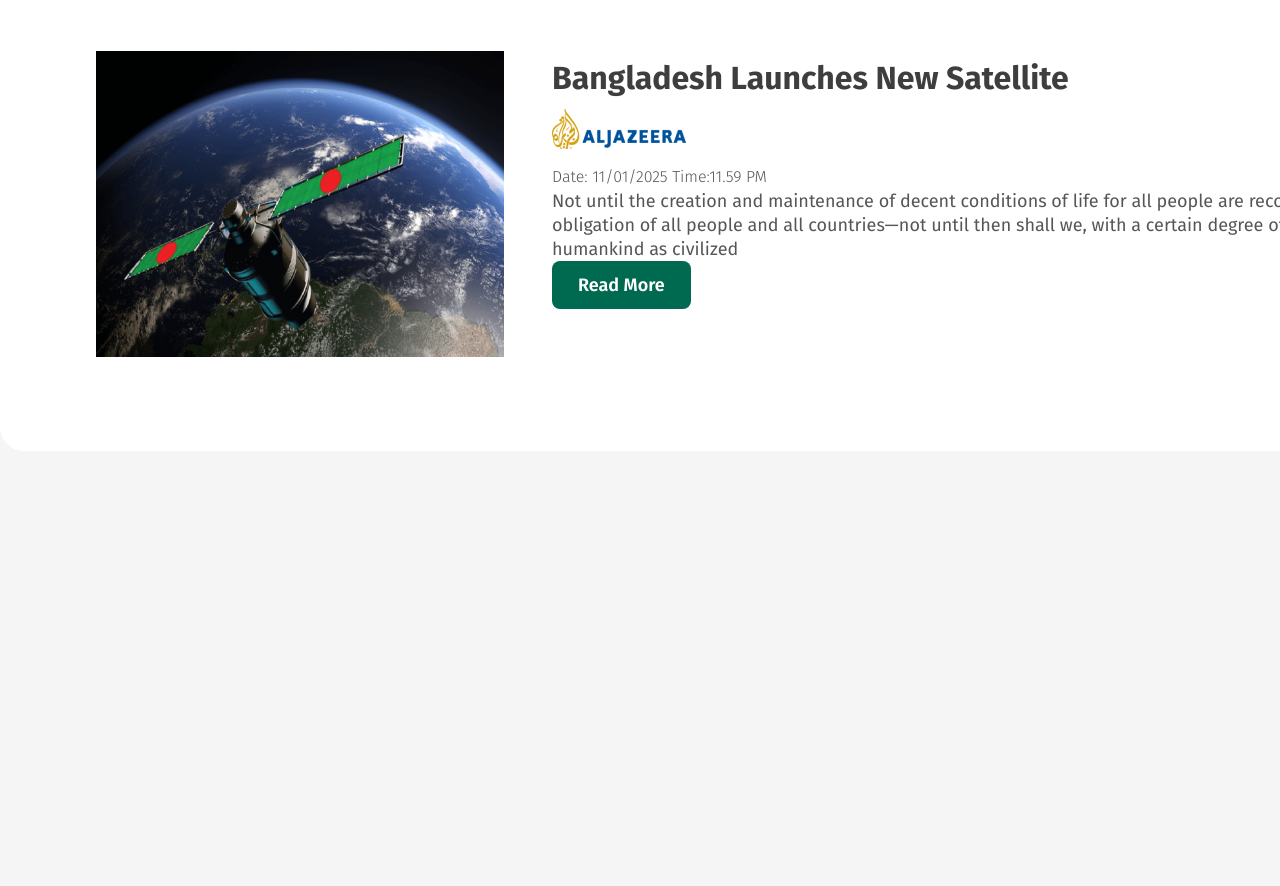
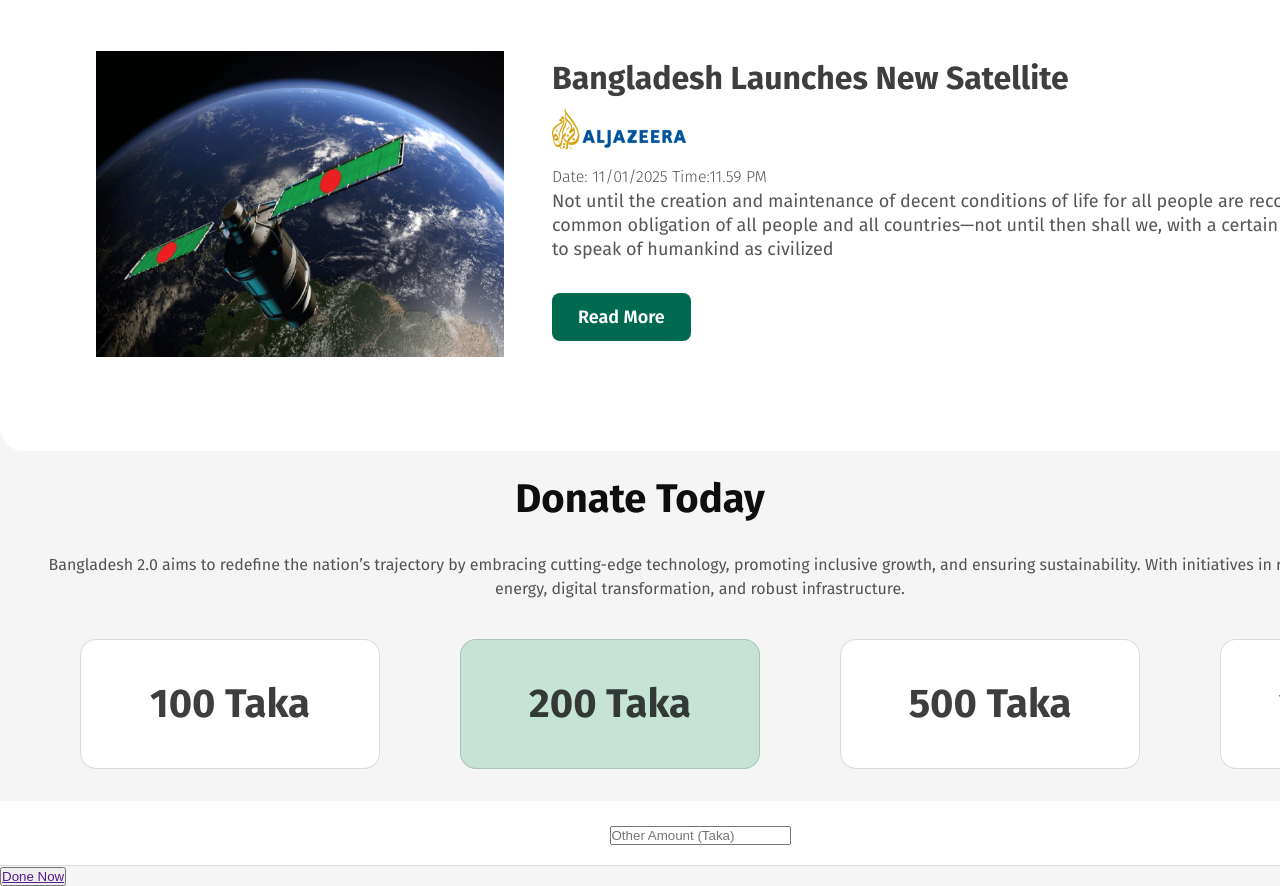
Before and after one commit to MohammadDevs/Bangladesh-2.0-first-assinment, a plain HTML site: page index.html in a window 1280 px wide. Shown: the part 3247-4133 px from the top of the page. Before the commit the page ends 3722 px from the top, so only its background shows below. Drawn offline with nearby package versions, Linux system fonts and the light colour scheme.

Commit message:
added donation part.And adding some note

```diff
--- a/index.html
+++ b/index.html
@@ -153,6 +153,27 @@
 
                  <!-- Recent News card part End -->
 
+
+                  <!-- Donate part Start    -->
+                <section id="donate">
+                    <div class="donation-container">
+                        <h4 class="donate-today">Donate Today</h4>
+                        <div class="descript-container">
+                            <p class="descript">Bangladesh 2.0 aims to redefine the nation’s trajectory by embracing cutting-edge technology, promoting inclusive growth, and ensuring sustainability. With initiatives in renewable energy, digital transformation, and robust infrastructure.</p>
+                        </div>
+                        <div class="taka-container">  <!-- Need for display flex-->
+                            <div class="taka"><p class="amount">100 Taka</p></div>
+                            <div class="taka-2"><p class="amount-2">200 Taka</p></div>
+                            <div class="taka"><p class="amount">500 Taka</p></div>
+                            <div class="taka"><p class="amount">1000 Taka</p></div>
+                        </div>
+                        <form class="manual"><input type="text" placeholder="Other Amount (Taka)"></form>
+                        <button class="btn"><a href="" class="poket-nai">Done Now</a></button>
+                    </div>
+                </section>
+
+                  <!-- Donate part End    -->
+
     </main>
     <!-- End Main Section -->
 </body>
--- a/styles/index.css
+++ b/styles/index.css
@@ -1,3 +1,5 @@
+                                /* Assalamualikum Dear Teacher's and Developer's,
+                    The Monitor on which this assignmentis done consists of 1920 pixels wide  */
 /* google fonts start */
 .work-sans-normal {
   font-family: "Work Sans", serif;
@@ -363,7 +365,7 @@ margin-bottom: 32px;
 .news-card {
     background-color: white;
     border-radius: 24px;
-    width: 1600px;
+    width: 1500px;
     margin: 0 auto;
     display: flex;
     height: 400px;
@@ -416,6 +418,7 @@ border-radius: 8px;
 background: rgb(0, 106, 80);
 padding: 13px 26px 13px 26px;
 border: none;
+margin-top: 32px;
 }
 .news-contant .btn .muri-kha {
 text-decoration: none;
@@ -430,4 +433,77 @@ text-align: left;
 
         /* Recent News card part End */
 
+        /* Donate Part Start */
+#donate .donate-today {
+    color: rgb(14, 14, 14);
+font-family: Fira Sans;
+font-size: 40px;
+font-weight: 700;
+line-height: 48px;
+letter-spacing: 0%;
+text-align: center;
+}
+#donate .descript-container {
+    width: 1400px;
+    margin: 0 auto;
+
+}
+
+#donate .descript-container .descript {
+color: rgba(14, 14, 14, 0.7);
+font-family: Fira Sans;
+font-size: 16px;
+font-weight: 400;
+line-height: 24px;
+letter-spacing: 0%;
+text-align: center;
+margin: 24px;
+padding: 6px;
+}
+#donate .taka, .taka-2 {
+box-sizing: border-box;
+border: 1px solid rgba(14, 14, 14, 0.15);
+border-radius: 16px;
+background: rgb(255, 255, 255);
+padding: 40px;
+width: 300px;
+text-align: center;
+}
+#donate .taka .amount, .amount-2 {
+    color: rgba(14, 14, 14, 0.8);
+font-family: Fira Sans;
+font-size: 40px;
+font-weight: 700;
+/* line-height: 48px;*/   /* I comment it. because, I don't know how it work*/
+letter-spacing: 0%;
+text-align: center;
+}
+#donate .taka-2 {
+    background-color: rgb(198, 228, 214);
+}
+#donate .taka-container {
+    width: 1600px;
+    margin: 0 auto;
+}
+#donate .taka-container {
+    display: flex;
+    align-items: center;
+    justify-content: space-evenly;
+    margin-top: 32px;
+    margin-bottom: 32px;
+
+}
+#donate .manual {
+width: 1400px;
+margin: 0 auto;
+box-sizing: border-box;
+border-bottom: 1px solid rgba(14, 14, 14, 0.15);
+background: rgb(255, 255, 255);
+padding: 20px 40px 20px 40px;
+text-align: center;
+font-size: 20px;
+}
+
+        /* Donate Part End */
+
         /* Main part End */
```
